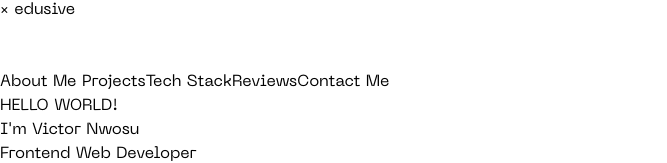
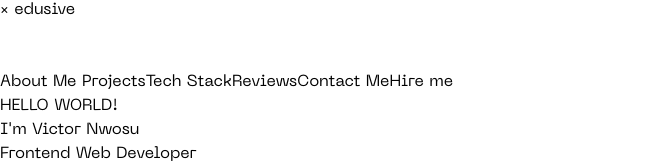
Before and after one commit to victorNwosu-Edusive/victornwosu, a React (Vite) app: page / in a window 1280 px wide. Shown: the part 609-772 px from the top of the page, without its empty margins (0-667 px from the left). Built offline with nearby package versions, Linux system fonts and the light colour scheme.

Commit message:
additions to navbar

```diff
--- a/src/components/Navbar.jsx
+++ b/src/components/Navbar.jsx
@@ -86,6 +86,7 @@ function Navbar() {
           <a href="#skills" className="md:block  font-bold p-1 hover:text-[#48daf7] rounded-md  duration-300 text-xl " onClick={closeMenu} title='Gallery'>Tech Stack</a>
           <a href="#reviews" className="md:block  font-bold p-1 hover:text-[#48daf7] rounded-md duration-300 text-xl " onClick={closeMenu} title='Testimonial'>Reviews</a>
           <a href="#contact" className="md:block  font-bold p-1 hover:text-[#48daf7] rounded-md  duration-300 text-xl " onClick={closeMenu} title='Contact Us'>Contact Me</a>
+            <button className='p-2 text-xl mx-16 mt-11 font-bold bg-[#48daf7] text-[#040a17] rounded-md'>Hire me</button>
       </div>
 
 
```
